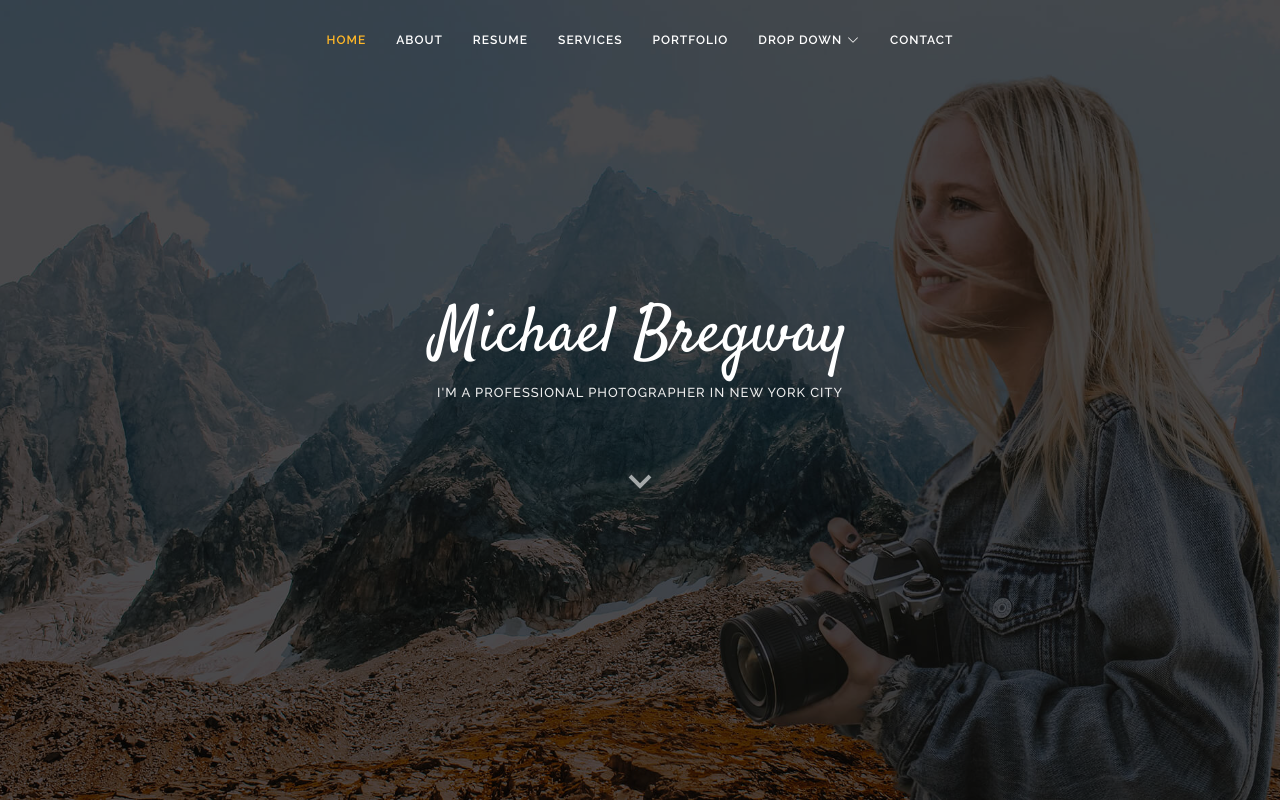
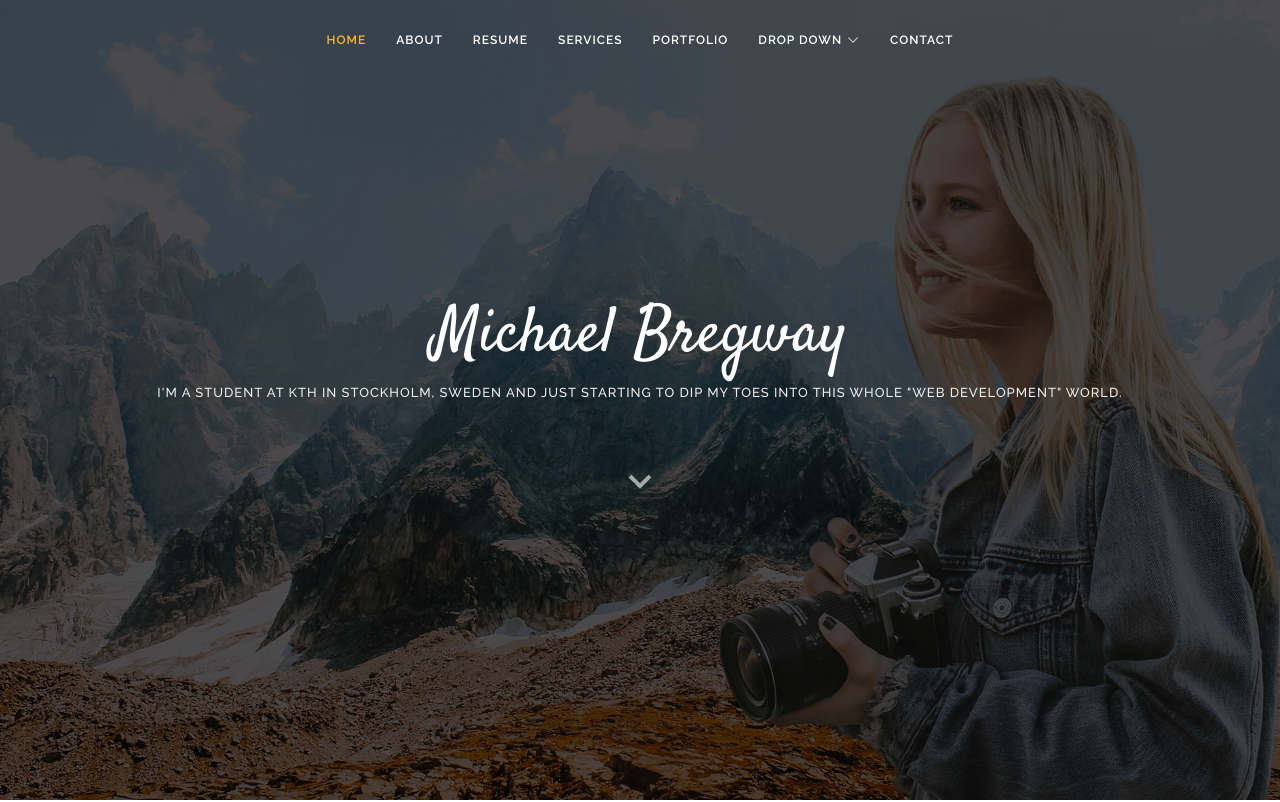
Before and after one commit to bregway/MichaelBregway, a plain HTML site: page index.html in a window 1280 px wide. Shown: the top 802 px of the page. Drawn offline with nearby package versions, Linux system fonts and the light colour scheme.

Commit message:
Update index.html

```diff
--- a/index.html
+++ b/index.html
@@ -74,7 +74,7 @@
   <section id="hero">
     <div class="hero-container">
       <h1>Michael Bregway</h1>
-      <h2>I'm a Professional Photographer In New York City</h2>
+      <h2>I'm a student at KTH in Stockholm, Sweden and just starting to dip my toes into this whole "Web development" world.</h2>
       <a href="#about" class="btn-scroll scrollto" title="Scroll Down"><i class="bx bx-chevron-down"></i></a>
     </div>
   </section><!-- End Hero -->
```
